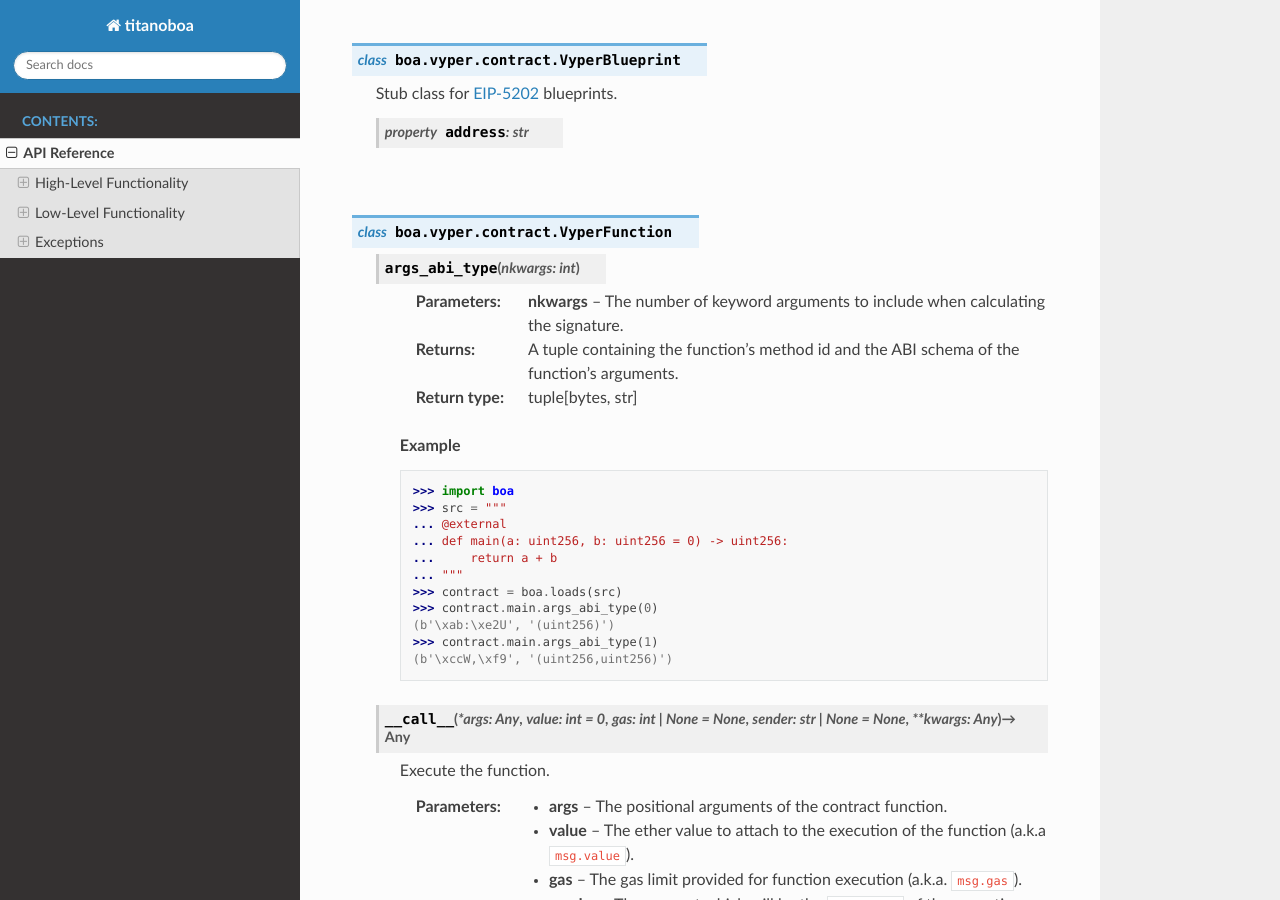
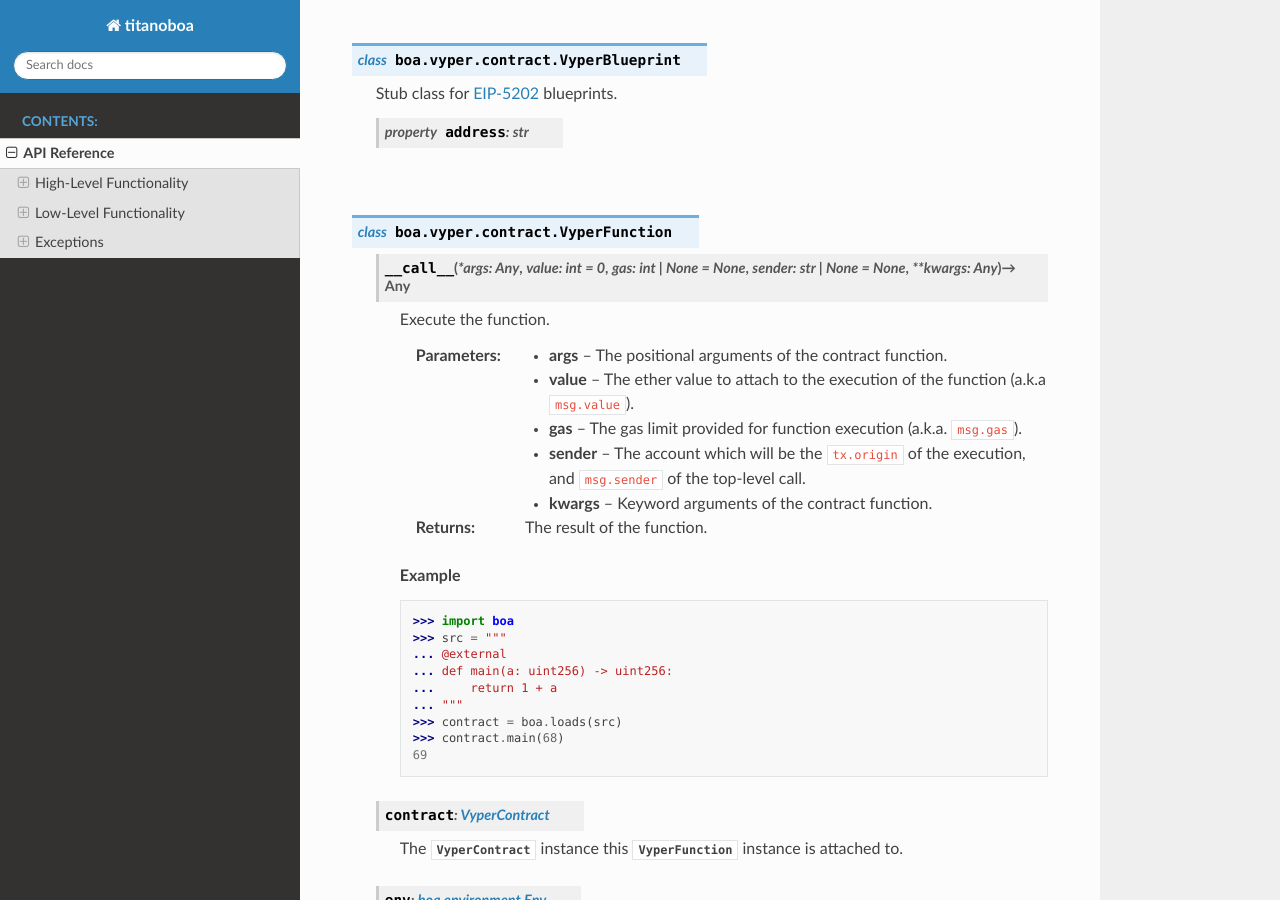
Before and after one commit to vyperlang/titanoboa, a Sphinx documentation site: the page built from docs/source/api.rst, in a window 1280 px wide and 900 px high, scrolled down 11074 px. Built offline with Sphinx 7.4.7 and the Read the Docs theme 2.0.0, drawn with Linux system fonts in a browser that asks for light colours; some of the changed lines change nothing that is shown.

Commit message:
docs: hide args_abi_type method doc

```diff
--- a/docs/source/api.rst
+++ b/docs/source/api.rst
@@ -582,27 +582,27 @@ Low-Level Functionality
 
 .. class:: VyperFunction
 
-    .. method:: args_abi_type(nkwargs: int)
+    .. .. method:: args_abi_type(nkwargs: int)
 
-        :param nkwargs: The number of keyword arguments to include when calculating the signature.
-        :returns: A tuple containing the function's method id and the ABI schema of the function's arguments.
-        :rtype: tuple[bytes, str]
+    ..     :param nkwargs: The number of keyword arguments to include when calculating the signature.
+    ..     :returns: A tuple containing the function's method id and the ABI schema of the function's arguments.
+    ..     :rtype: tuple[bytes, str]
 
-        .. rubric:: Example
+    ..     .. rubric:: Example
 
-        .. code-block:: python
+    ..     .. code-block:: python
 
-            >>> import boa
-            >>> src = """
-            ... @external
-            ... def main(a: uint256, b: uint256 = 0) -> uint256:
-            ...     return a + b
-            ... """
-            >>> contract = boa.loads(src)
-            >>> contract.main.args_abi_type(0)
-            (b'\xab:\xe2U', '(uint256)')
-            >>> contract.main.args_abi_type(1)
-            (b'\xccW,\xf9', '(uint256,uint256)')
+    ..         >>> import boa
+    ..         >>> src = """
+    ..         ... @external
+    ..         ... def main(a: uint256, b: uint256 = 0) -> uint256:
+    ..         ...     return a + b
+    ..         ... """
+    ..         >>> contract = boa.loads(src)
+    ..         >>> contract.main.args_abi_type(0)
+    ..         (b'\xab:\xe2U', '(uint256)')
+    ..         >>> contract.main.args_abi_type(1)
+    ..         (b'\xccW,\xf9', '(uint256,uint256)')
 
     .. method:: __call__(*args: Any, value: int = 0, gas: int | None = None, sender: str | None = None, **kwargs: Any) -> Any
 
```
